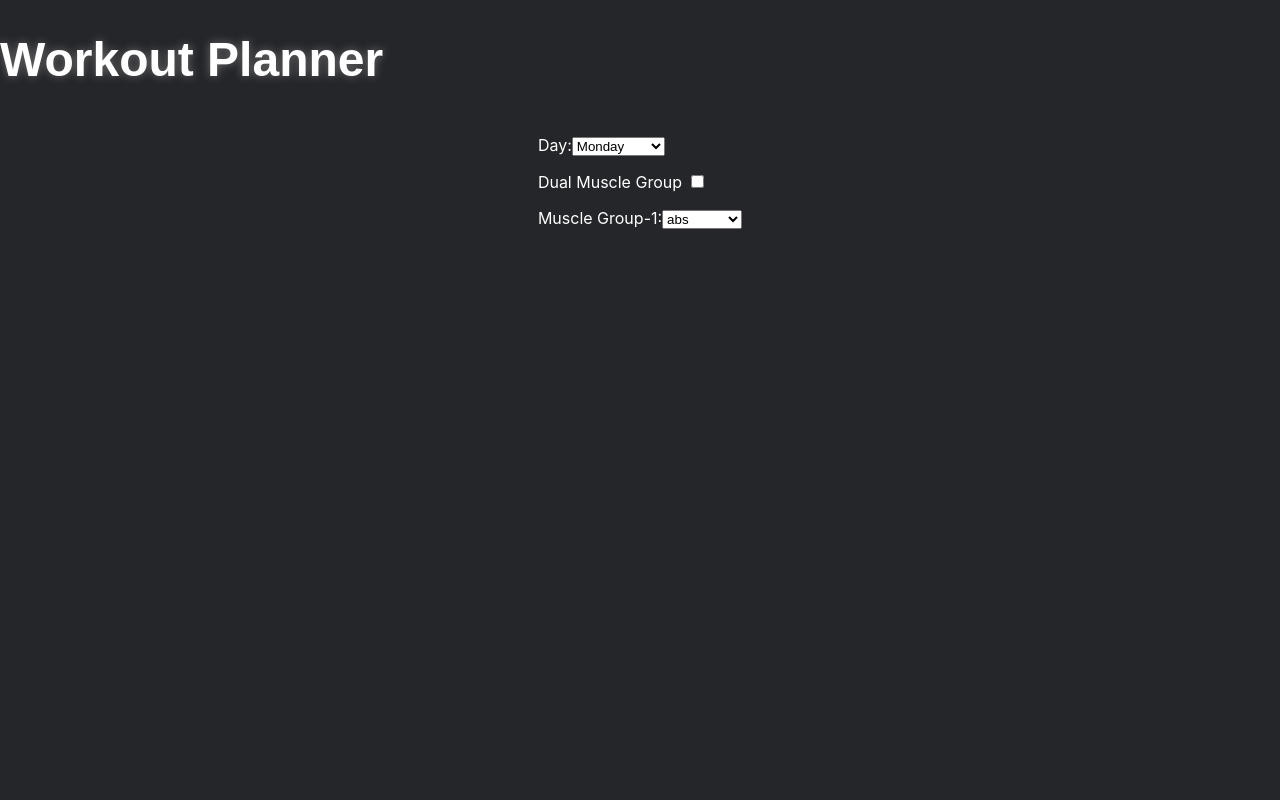
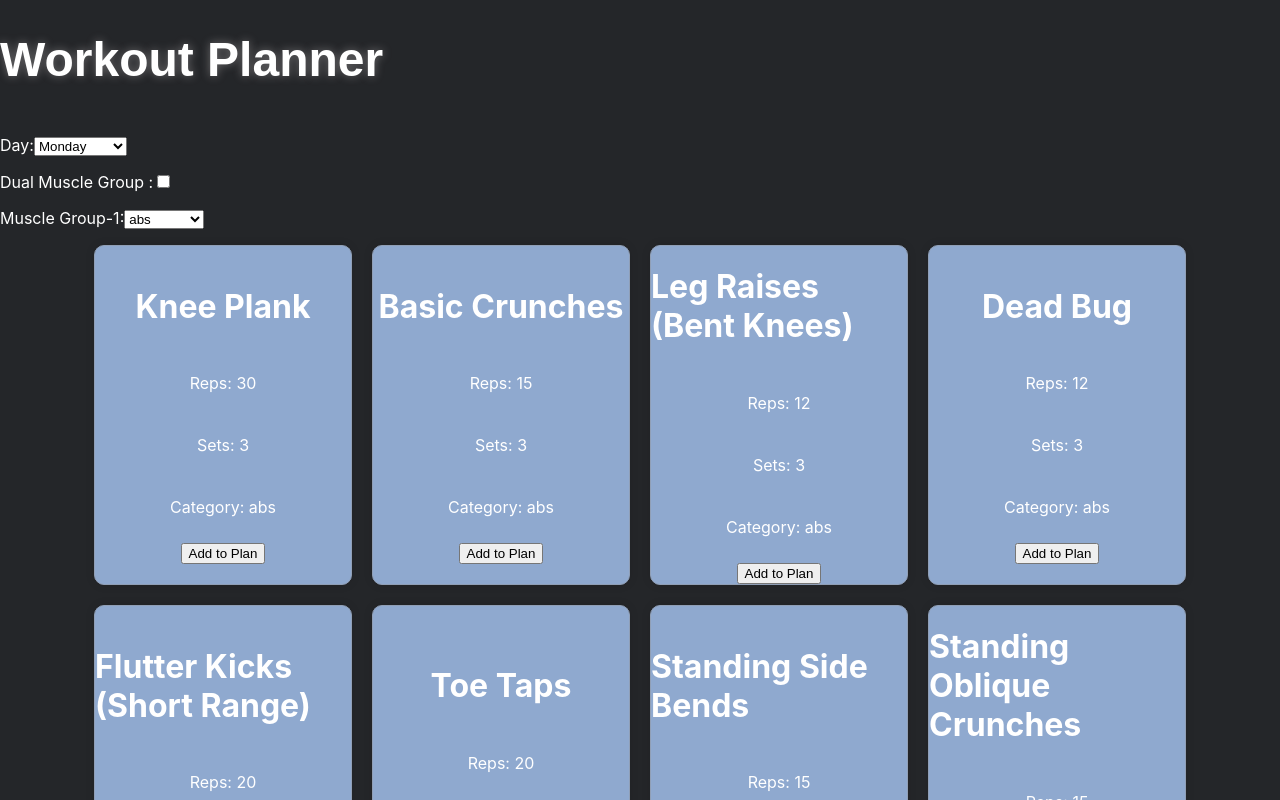
Before and after one commit to waqasali-dev/Workot-Planner, a React (Create React App) app: page /workout-plan in a window 1280 px wide. Shown: the top 800 px of the page. Built offline with nearby package versions, Linux system fonts and the light colour scheme; a web font is replaced by a local one.

Commit message:
variety of workouts was added, workout plans were made visible, NO CSS was added

```diff
--- a/src/App.js
+++ b/src/App.js
@@ -1,5 +1,4 @@
 import './App.css';
-import { useState } from 'react';
 import Levels from './components/levels';
 import MainInterface from './components/MainInterface';
 import { Routes, Route } from 'react-router-dom';
@@ -7,15 +6,14 @@ import { Routes, Route } from 'react-router-dom';
 // now lets add navigation between levels and workouts
 
 function App() {
-  const [level, setLevel] = useState('');
   return (
     <div className="App">
       <header className="App-header">
         <p className='App-title'>Workout Planner</p>
       </header>
       <Routes>
-        <Route path="/" element={<Levels setLevel={setLevel} />} />
-        <Route path="/workout-plan" element={<MainInterface level={level} />} />
+        <Route path="/" element={<Levels />} />
+        <Route path="/workout-plan" element={<MainInterface />} />
       </Routes>
     </div>
   );
--- a/src/components/MainInterface.jsx
+++ b/src/components/MainInterface.jsx
@@ -4,15 +4,47 @@ import Exercisetype from './Exercisetype';
 import './Maininterface.css';
 
 
-function MainInterface({ level }) {
+function MainInterface() {
+    const level = localStorage.getItem('level') || 'beginner';
     const [day, setDay] = useState('monday');
     const [type1, setType1] = useState('abs');
     const [type2, setType2] = useState('');
     const [dualMuscle, setDualMuscle] = useState(false);
-    console.log(day);
+    const [selectedWorkouts, setSelectedWorkouts] = useState({
+        monday: {
+            type: [],
+            workouts: [],
+        },
+        tuesday: {
+            type: [],
+            workouts: [],
+        },
+        wednesday: {
+            type: [],
+            workouts: [],
+        },
+        thursday: {
+            type: [],
+            workouts: [],
+        },
+        friday: {
+            type: [],
+            workouts: [],
+        },
+        saturday: {
+            type: [],
+            workouts: [],
+        },
+        sunday: {
+            type: [],
+            workouts: [],
+        },
+    });
     const exerciseTypes = ['abs', 'chest', 'back', 'legs', 'arms', 'shoulders', 'cardio'];
     return (
         <div className='main-interface'>
+            {/* this is prompt section, whatever written here is what the user wants now:
+            */}
             <div className='plan-panel'>
                 <p className='day-selector'>
                     Day:
@@ -27,14 +59,22 @@ function MainInterface({ level }) {
                     </select>
                 </p>
                 <div className='workout-type'>
-                    <p>Dual Muscle Group <span className='dual-muscle-group'><input type="checkbox" checked={dualMuscle} onChange={() => {
+                    <p>Dual Muscle Group :
+                        <span className='dual-muscle-group'>
+                            <input
+                                type="checkbox"
+                                checked={dualMuscle}
+                                onChange={() => {
                                     if (dualMuscle) {
                                         setDualMuscle(false);
                                         setType2('');
                                     } else {
                                         setDualMuscle(true);
                                     }
-                    }} /></span></p>
+                                }}
+                            />
+                        </span>
+                    </p>
 
                     <p className='type-1'>
                         <Exercisetype
@@ -42,7 +82,16 @@ function MainInterface({ level }) {
                             type={exerciseTypes}
                             setType={setType1}
                             postselected={[type2]}
-                            onChange={(e) => setType1(e.target.value)}
+                            onChange={(e) => {
+                                setType1(e.target.value)
+                                setSelectedWorkouts((prev) => ({
+                                    ...prev,
+                                    [day]: {
+                                        ...prev[day],
+                                        type: [e.target.value],
+                                    },
+                                }))
+                            }}
                         />
                     </p>
 
@@ -53,13 +102,48 @@ function MainInterface({ level }) {
                                 type={exerciseTypes}
                                 setType={setType2}
                                 postselected={[type1]}
+                                onChange={(e) => {
+                                    setType2(e.target.value)
+                                    setSelectedWorkouts((prev) => ({
+                                        ...prev,
+                                        [day]: {
+                                            ...prev[day],
+                                            type: [type1, e.target.value],
+                                        },
+                                    }))
+                                }}
                             />
                         </p>
                     )}
                 </div>
             </div>
             <div className='workout-list'>
-                <Workouts level={level} type1={type1} type2={type2} />
+                <Workouts
+                    level={level}
+                    type1={type1}
+                    day={day}
+                    setSelectedWorkouts={setSelectedWorkouts}
+                />
+                {
+                    dualMuscle && (
+                        <Workouts
+                            level={level}
+                            type1={type2}
+                            day={day}
+                            setSelectedWorkouts={setSelectedWorkouts}
+                        />
+                    )
+                }
+            </div>
+            <div className='workout-plan'>
+                {selectedWorkouts[day].workouts.map((workout) => (
+                    <div key={workout.id}>
+                        <h2>{workout.name}</h2>
+                        <p>Reps: {workout.reps}</p>
+                        <p>Sets: {workout.sets}</p>
+                        <p>Category: {workout.category}</p>
+                    </div>
+                ))}
             </div>
         </div>
     )
--- a/src/components/levels.jsx
+++ b/src/components/levels.jsx
@@ -2,21 +2,21 @@ import React from 'react'
 import './levels.css'
 import { Link } from 'react-router-dom';
 
-const levels = ({ setLevel }) => {
+const levels = () => {
     return (
         <div className='levels'>
-            <Link to="/workout-plan" className='level'>
-                <div onClick={() => setLevel('beginner')}>
+            <Link to="/workout-plan" className='level' onClick={() => localStorage.setItem('level', 'beginner')}>
+                <div>
                     <h1>Beginner</h1>
                 </div>
             </Link>
-            <Link to="/workout-plan" className='level'>
-                <div onClick={() => setLevel('intermediate')}>
+            <Link to="/workout-plan" className='level' onClick={() => localStorage.setItem('level', 'intermediate')}>
+                <div>
                     <h1>Intermediate</h1>
                 </div>
             </Link>
-            <Link to="/workout-plan" className='level'>
-                <div onClick={() => setLevel('expert')}>
+            <Link to="/workout-plan" className='level' onClick={() => localStorage.setItem('level', 'expert')}>
+                <div>
                     <h1>Expert</h1>
                 </div>
             </Link>
--- a/src/components/workouts.jsx
+++ b/src/components/workouts.jsx
@@ -165,8 +165,8 @@ let workouts = [
     { id: 150, name: "Atlas Stone Lifts", reps: 5, sets: 3, category: "legs", level: "expert" }
 ];
 
-export default function Workouts({ level, type1, type2 }) {
-    const filteredWorkouts = workouts.filter((workout) => workout.level === level && (workout.category === type1 || workout.category === type2));
+export default function Workouts({ level, type1, setSelectedWorkouts, day }) {
+    const filteredWorkouts = workouts.filter((workout) => workout.level === level && (workout.category === type1));
     return (
         <div className='workouts'>
             {filteredWorkouts.map((workout) => (
@@ -175,6 +175,7 @@ export default function Workouts({ level, type1, type2 }) {
                     <p>Reps: {workout.reps}</p>
                     <p>Sets: {workout.sets}</p>
                     <p>Category: {workout.category}</p>
+                    <button onClick={() => setSelectedWorkouts((prev) => ({ ...prev, [day]: { workouts: [...prev[day].workouts, workout] } }))}>Add to Plan</button>
                 </div>
             ))}
         </div>
```
Also changed, not shown: 1 other file (tests, documents, lock files or other folders). Lines whose indentation alone changed are shown as unchanged.
